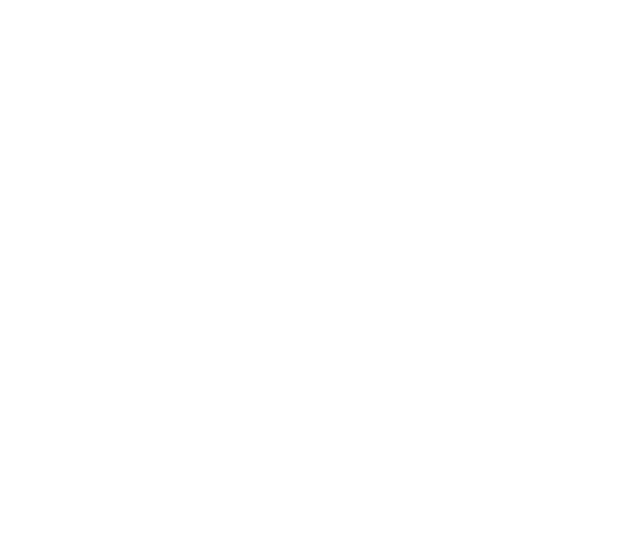
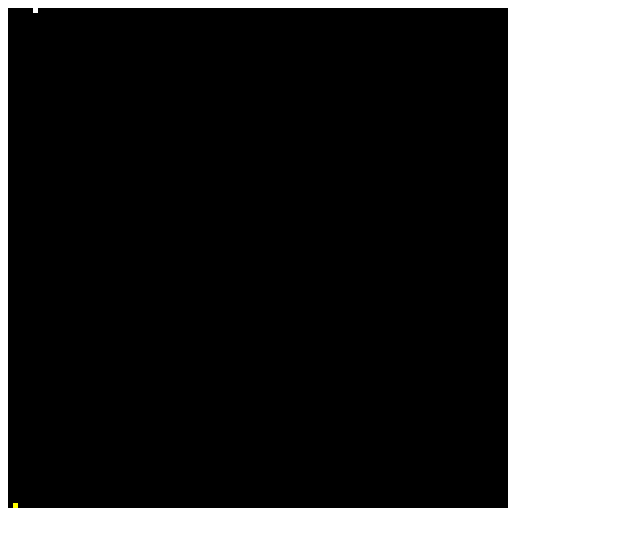
Before and after one commit to SandSide/falling-sand-simulation, a plain HTML site: page src/index.html in a window 1280 px wide. Shown: the whole page, without its empty margins (0-640 px from the left). Drawn offline with Linux system fonts and the light colour scheme.

Commit message:
feat: Setup project

```diff
--- a/src/index.html
+++ b/src/index.html
@@ -7,5 +7,9 @@
 </head>
 <body>
 
+    <canvas id="grid"></canvas>
+
 </body>
+
+<script type="module" src="main.js"></script>
 </html>
--- /dev/null
+++ b/src/main.js
@@ -0,0 +1,80 @@
+import { renderGrid } from "./modules/canvasGridRenderer.js";
+import { Element } from "./modules/elements.js";
+import { fall, float } from "./modules/behavior.js";
+
+window.onload = () => {
+
+    const rows = 100;
+    const cols = 100;
+    const cellSize = 5;
+
+    let grid = Array.from({ length: rows }, () => Array(cols).fill(null));
+
+    const sand = new Element(
+        'sand',
+        'yellow',
+        fall,
+        {
+            fallingSpeed: 1
+        }
+    )
+
+    const cloud = new Element(
+        'cloud',
+        'white',
+        float,
+        {}
+    )
+
+    grid[1][1] = sand;
+    grid[55][5] = cloud;
+
+    const update = () => {
+
+        console.log('Updating')
+        const nextGrid = updateGrid(grid);
+        renderGrid(nextGrid, cellSize);
+        grid = nextGrid;
+
+        requestAnimationFrame(update);
+    }
+
+    requestAnimationFrame(update);
+
+
+    // setInterval(update, 20);
+
+    // const spawnSand = () => {
+
+    //     grid[1][1] = sand;
+    //     grid[99][10] = cloud;
+
+    // }
+
+    // setInterval(spawnSand, 20);
+
+}
+
+const updateGrid = (grid) => {
+
+    const rows = grid.length;
+    const cols = grid[0].length;
+
+    const nextGrid = Array.from({ length: rows }, () => Array(cols).fill(null));
+
+    for (let row = 0; row < rows; row++) {
+        for (let col = 0; col < cols; col++) {
+
+            const element = grid[row][col];
+
+            if (element) {
+                element.step(grid, nextGrid, row, col);
+            }
+
+
+        }
+    }
+
+    return nextGrid;
+
+}
--- /dev/null
+++ b/src/modules/behavior.js
@@ -0,0 +1,37 @@
+export const fall = (grid, nextGrid, row, col, element) => {
+    const targetRow = row + 1;
+
+    if (targetRow >= grid.length) {
+        nextGrid[row][col] = element;
+        return;
+    }
+    const targetCell = grid[targetRow][col];
+
+    if (targetCell === null){
+        nextGrid[row][col] = null;
+        nextGrid[row + 1][col] = element;
+    }
+    else{
+        nextGrid[row][col] = element;
+    }
+}
+
+export const float = (grid, nextGrid, row, col, element) => {
+    const targetRow = row - 1;
+
+    if (targetRow < 0) {
+        nextGrid[row][col] = element;
+        return;
+    }
+
+
+    const targetCell = grid[targetRow][col];
+
+    if (targetCell === null){
+        nextGrid[row][col] = null;
+        nextGrid[targetRow][col] = element;
+    }
+    else{
+        nextGrid[row][col] = element;
+    }
+}
--- /dev/null
+++ b/src/modules/canvasGridRenderer.js
@@ -0,0 +1,25 @@
+export function renderGrid(grid, cellSize){
+
+    const canvas = document.getElementById('grid');
+    const ctx = canvas.getContext('2d');
+
+    const rows = grid.length;
+    const cols = grid[0].length;
+
+    canvas.height = rows * cellSize;
+    canvas.width = cols * cellSize;
+
+    ctx.clearRect(0, 0, canvas.clientWidth, canvas.height);
+
+    for (let row = 0; row < rows; row++) {
+
+      for (let col = 0; col < cols; col++) {
+
+        const color = grid[row][col] ? grid[row][col].color : 'black';
+        ctx.fillStyle = color;
+        ctx.fillRect(col * cellSize, row * cellSize, cellSize, cellSize);
+
+      }
+
+    }
+}
--- /dev/null
+++ b/src/modules/elements.js
@@ -0,0 +1,12 @@
+export class Element {
+    constructor(name, color, behavior, properties = {}){
+        this.name = name;
+        this.color = color;
+        this.behavior = behavior;
+        this.properties = properties;
+    }
+
+    step(grid, nextGrid, row, col){
+        this.behavior(grid, nextGrid, row, col, this);
+    }
+}
--- /dev/null
+++ b/src/style.css
@@ -0,0 +1,4 @@
+#grid {
+    display: block;
+    image-rendering: pixelated;
+}
```
